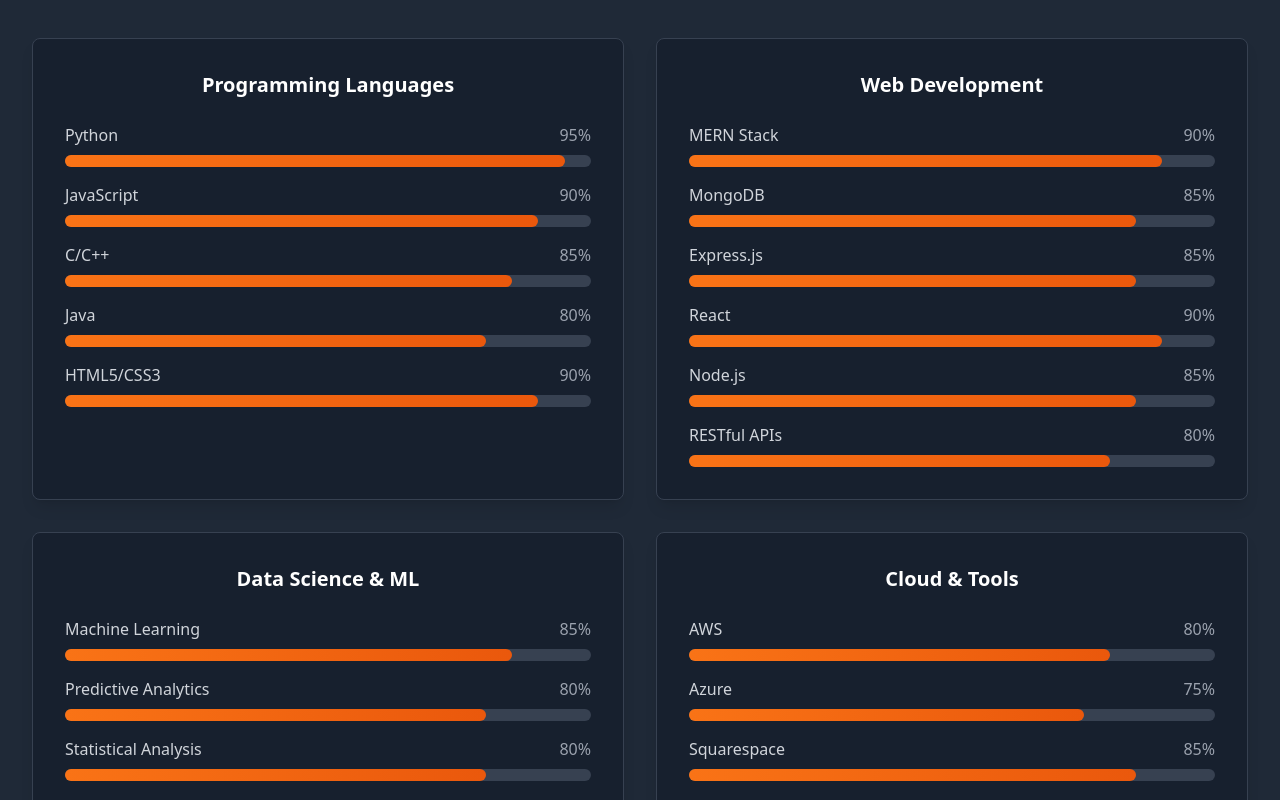
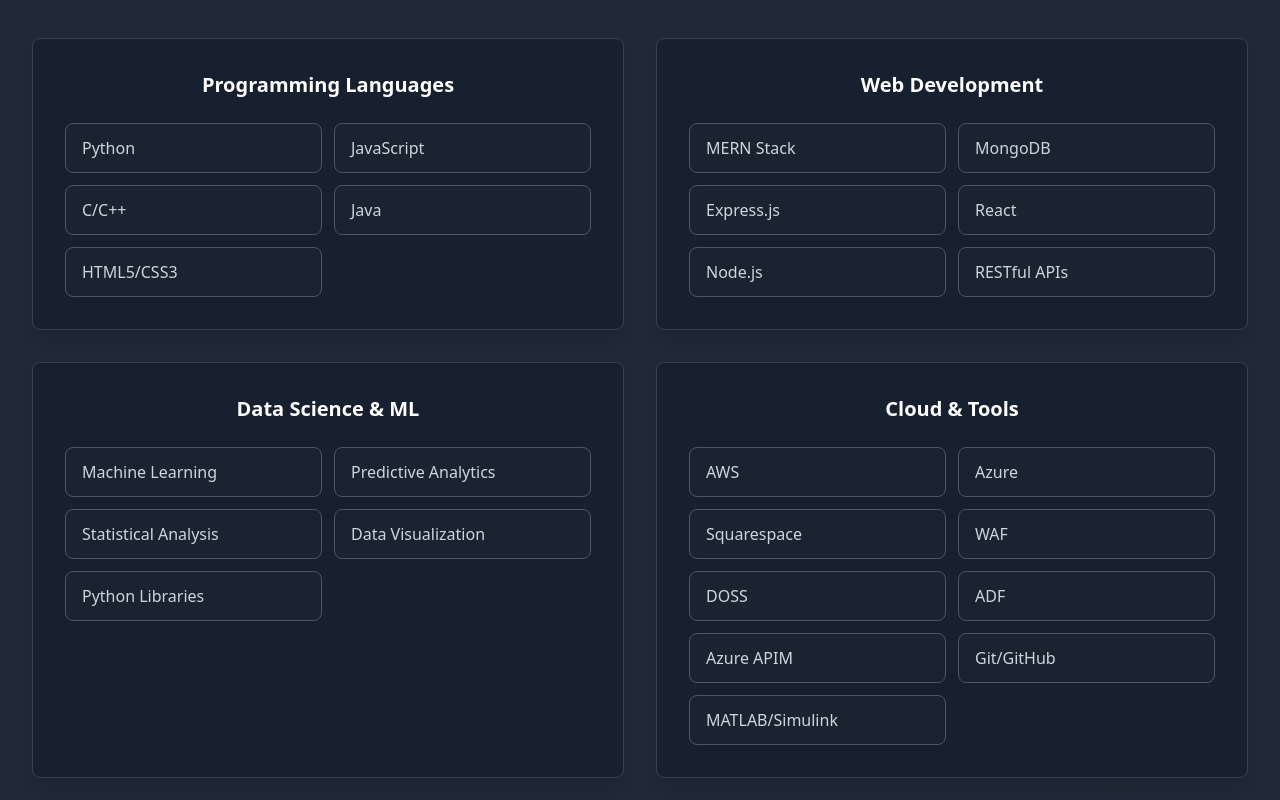
Before and after one commit to gauraavvv01/cloud-resume-weaver, a React (Vite) app: page / in a window 1280 px wide. Shown: the part 3520-4320 px from the top of the page. Built offline with nearby package versions, Linux system fonts and the light colour scheme.

Commit message:
Remove skill percentage bars
Removes the percentage bars from the skills section, displaying only skill names.

```diff
--- a/src/components/Skills.tsx
+++ b/src/components/Skills.tsx
@@ -6,53 +6,53 @@ const Skills = () => {
     {
       title: 'Programming Languages',
       skills: [
-        { name: 'Python', level: 95 },
-        { name: 'JavaScript', level: 90 },
-        { name: 'C/C++', level: 85 },
-        { name: 'Java', level: 80 },
-        { name: 'HTML5/CSS3', level: 90 },
+        'Python',
+        'JavaScript',
+        'C/C++',
+        'Java',
+        'HTML5/CSS3',
       ],
     },
     {
       title: 'Web Development',
       skills: [
-        { name: 'MERN Stack', level: 90 },
-        { name: 'MongoDB', level: 85 },
-        { name: 'Express.js', level: 85 },
-        { name: 'React', level: 90 },
-        { name: 'Node.js', level: 85 },
-        { name: 'RESTful APIs', level: 80 },
+        'MERN Stack',
+        'MongoDB',
+        'Express.js',
+        'React',
+        'Node.js',
+        'RESTful APIs',
       ],
     },
     {
       title: 'Data Science & ML',
       skills: [
-        { name: 'Machine Learning', level: 85 },
-        { name: 'Predictive Analytics', level: 80 },
-        { name: 'Statistical Analysis', level: 80 },
-        { name: 'Data Visualization', level: 85 },
-        { name: 'Python Libraries', level: 85 },
+        'Machine Learning',
+        'Predictive Analytics',
+        'Statistical Analysis',
+        'Data Visualization',
+        'Python Libraries',
       ],
     },
     {
       title: 'Cloud & Tools',
       skills: [
-        { name: 'AWS', level: 80 },
-        { name: 'Azure', level: 75 },
-        { name: 'Squarespace', level: 85 },
-        { name: 'WAF', level: 80 },
-        { name: 'DOSS', level: 75 },
-        { name: 'ADF', level: 80 },
-        { name: 'Azure APIM', level: 75 },
-        { name: 'Git/GitHub', level: 90 },
-        { name: 'MATLAB/Simulink', level: 80 },
+        'AWS',
+        'Azure',
+        'Squarespace',
+        'WAF',
+        'DOSS',
+        'ADF',
+        'Azure APIM',
+        'Git/GitHub',
+        'MATLAB/Simulink',
       ],
     },
     {
       title: 'Data Analytics Tools',
       skills: [
-        { name: 'Power BI', level: 90 },
-        { name: 'Tableau', level: 85 },
+        'Power BI',
+        'Tableau',
       ],
     },
   ];
@@ -78,19 +78,10 @@ const Skills = () => {
           {skillCategories.map((category, index) => (
             <div key={index} className="bg-gray-900/50 p-8 rounded-lg shadow-lg hover:shadow-xl transition-shadow duration-300 border border-gray-700 hover:border-orange-500">
               <h3 className="text-xl font-bold mb-6 text-center text-white">{category.title}</h3>
-              <div className="space-y-4">
+              <div className="grid grid-cols-1 sm:grid-cols-2 gap-3">
                 {category.skills.map((skill, skillIndex) => (
-                  <div key={skillIndex} className="skill-item">
-                    <div className="flex justify-between mb-2">
-                      <span className="font-medium text-gray-300">{skill.name}</span>
-                      <span className="text-gray-400">{skill.level}%</span>
-                    </div>
-                    <div className="bg-gray-700 rounded-full h-3">
-                      <div
-                        className="bg-gradient-to-r from-orange-500 to-orange-600 h-3 rounded-full transition-all duration-1000 ease-out"
-                        style={{ width: `${skill.level}%` }}
-                      ></div>
-                    </div>
+                  <div key={skillIndex} className="bg-gray-800/50 px-4 py-3 rounded-lg border border-gray-600 hover:border-orange-400 transition-colors duration-200">
+                    <span className="font-medium text-gray-300">{skill}</span>
                   </div>
                 ))}
               </div>
```
